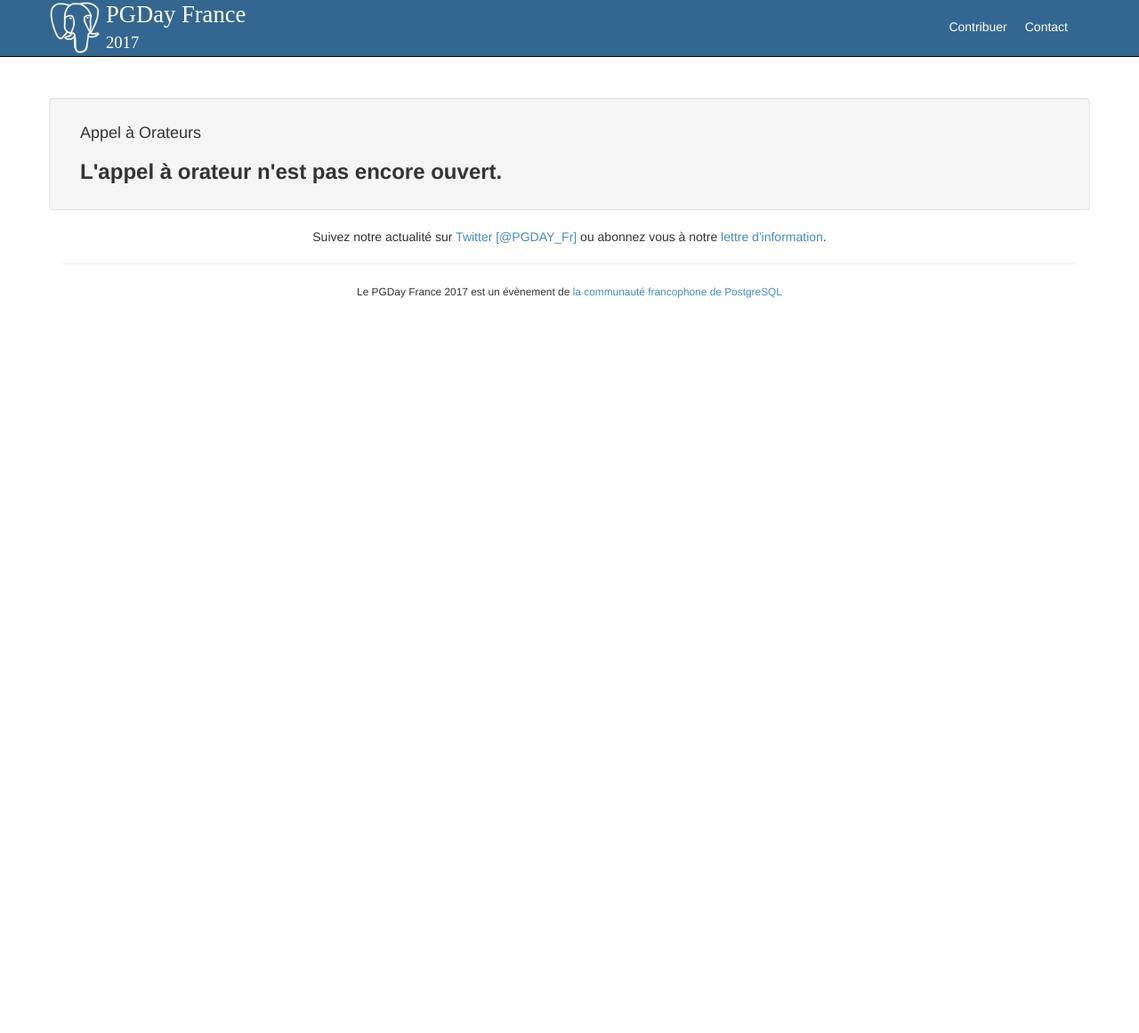
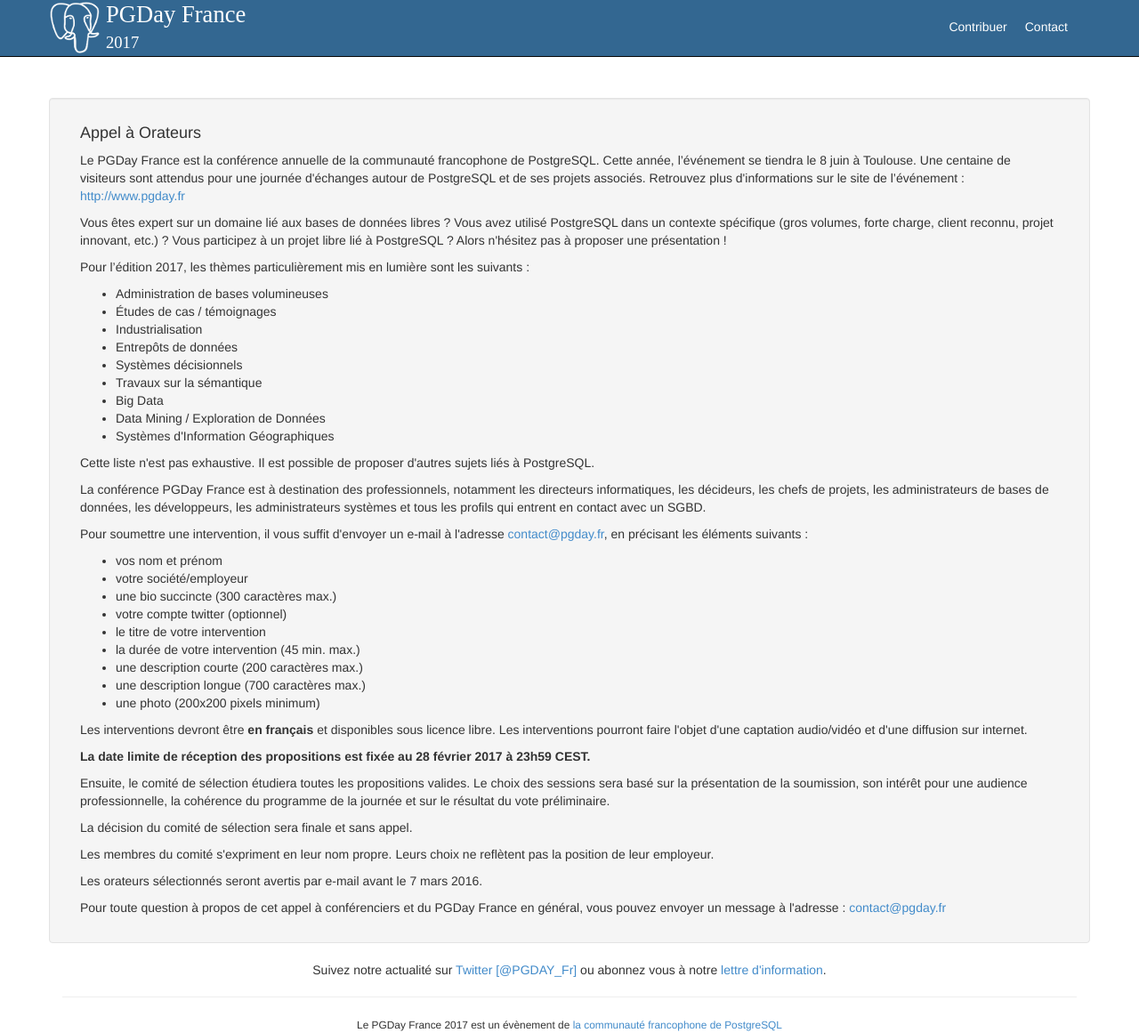
Before and after one commit to postgresqlfr/2024.pgday.fr, a Jekyll site: the page built from appel.html, in a window 1280 px wide and 1161 px high. Shown: the whole window at 89% size. Built offline with Jekyll 4.4.1, drawn with Linux system fonts in a browser that asks for light colours; Markdown is read by kramdown in place of the engine named in the settings.

Commit message:
[CFP] date et lieu

```diff
--- a/appel.html
+++ b/appel.html
@@ -10,14 +10,14 @@
   <div class="row well">
     <div class="col-xs-12 col-md-12">
       <h4>Appel à Orateurs</h4>
+<!--
+      <p><h3><b>L'appel à orateur n'est pas encore ouvert.</b></h3></p>
+-->
 
-      <p><h3><b>L'appel à orateur n'est pas encore ouvert.</b></h3></p>
-
-      <!--
       <p>
       Le PGDay France est la conférence annuelle de la communauté
-      francophone de PostgreSQL. Cette année, l’événement se tiendra le 31
-      mai à Lille. Une centaine de visiteurs sont attendus pour une journée
+      francophone de PostgreSQL. Cette année, l’événement se tiendra le 8 juin
+      à Toulouse. Une centaine de visiteurs sont attendus pour une journée
       d'échanges autour de PostgreSQL et de ses projets associés. Retrouvez
       plus d'informations sur le site de l’événement : <a
       href="http://www.pgday.fr">http://www.pgday.fr</a>
@@ -72,7 +72,7 @@
       licence libre. Les interventions pourront faire l'objet d'une
       captation audio/vidéo et d'une diffusion sur internet.
       </p><p>
-      <b>La date limite de réception des propositions est fixée au ???
+      <b>La date limite de réception des propositions est fixée au 28 février
         2017 à 23h59 CEST.</b>
       </p><p>
       Ensuite, le comité de sélection étudiera toutes les propositions
@@ -92,7 +92,7 @@
       France en général, vous pouvez envoyer un message à l'adresse : <a
       href="mailto:contact@pgday.fr" >contact@pgday.fr</a>
       </p>
-      -->
+
     </div>
   </div>
 </div>
```
